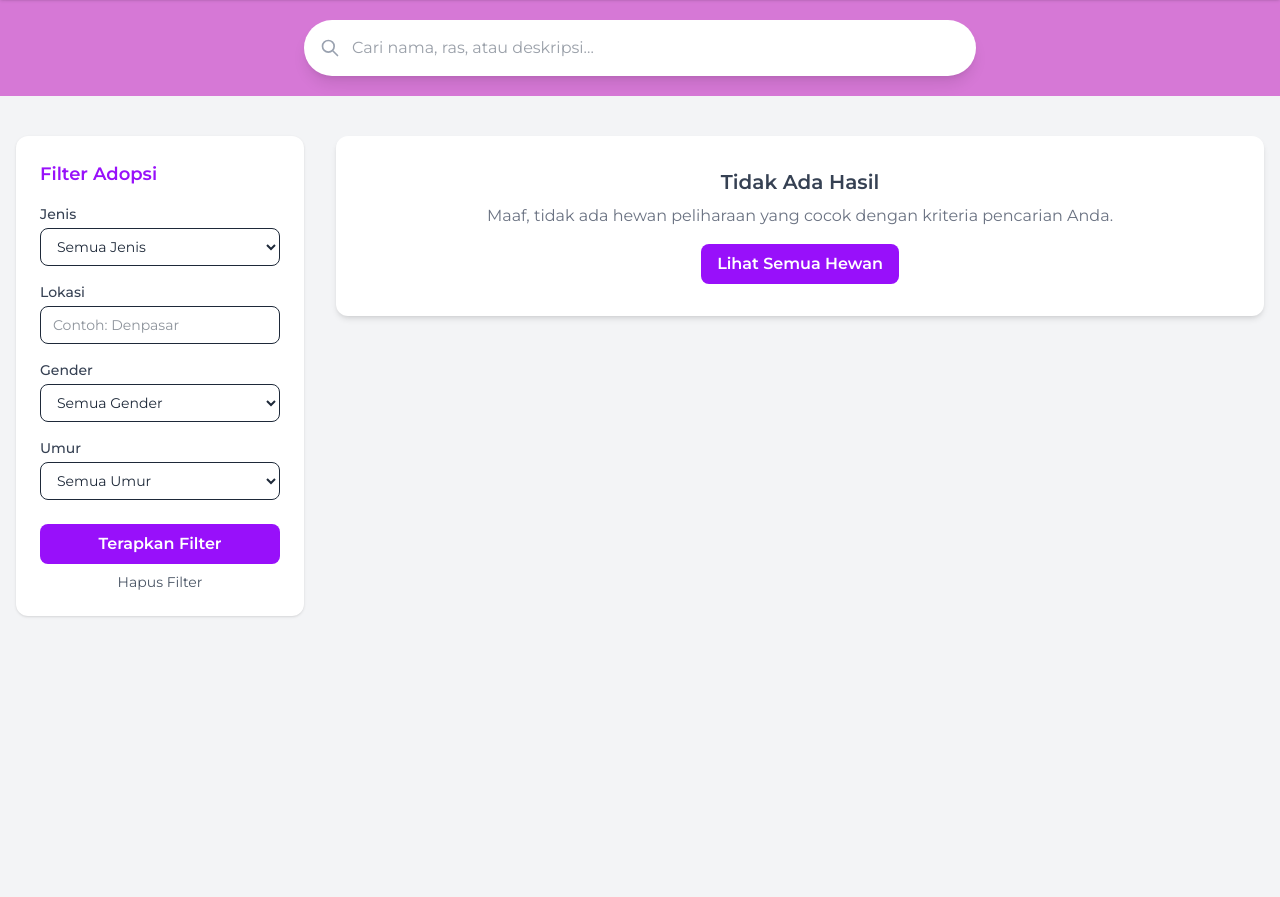
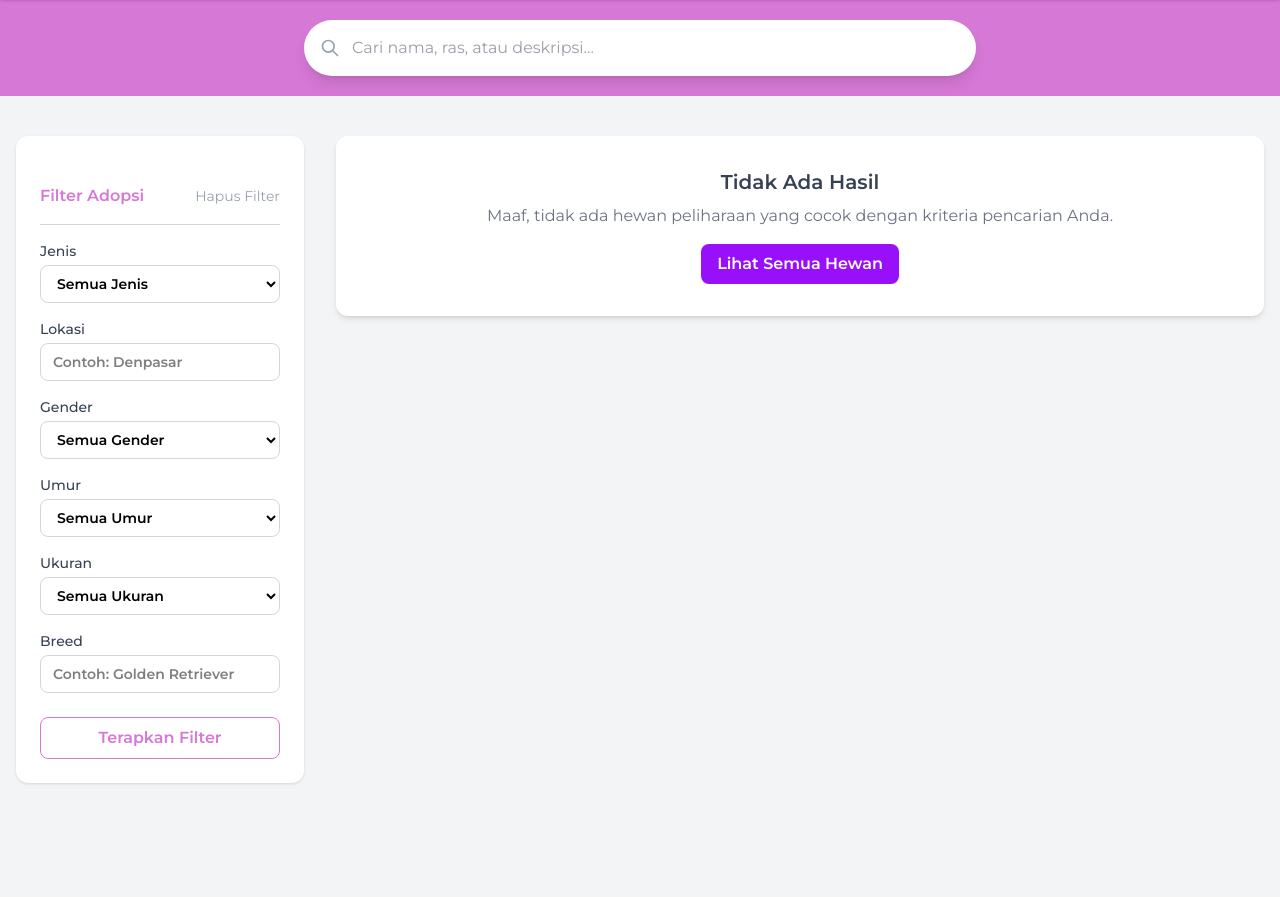
Before and after one commit to anggawww05/adopt-me-laravel, a Laravel app: page /adopt/post-adopt in a window 1280 px wide. Shown: the part 112-1009 px from the top of the page. Run offline with Laravel 12, Linux system fonts and the light colour scheme; data that the repository does not hold is empty; style sheets or scripts are compiled from the project's sources; some web fonts are replaced.

Commit message:
feat: adding search filter for breed

```diff
--- a/app/Http/Controllers/PostController.php
+++ b/app/Http/Controllers/PostController.php
@@ -47,7 +47,14 @@ class PostController extends Controller
                 $query->where('age', '>', 36);
             }
         }
-
+        // 6. Filter by breed
+        if ($request->filled('breed')) {
+            $query->where('breed', 'like', '%' . $request->breed . '%');
+        }
+         // 7. Filter by size
+        if ($request->filled('size')) {
+            $query->where('size', $request->size);
+        }
         // Get the results, paginate them (9 per page), and keep the query string in the links
         $pets = $query->where('status', 'available')->paginate(9)->withQueryString();
 
--- a/resources/views/adoptpost.blade.php
+++ b/resources/views/adoptpost.blade.php
@@ -4,13 +4,17 @@
 
             <!-- Filter Sidebar -->
             <div class="md:col-span-1 bg-white rounded-xl shadow-sm p-6 h-fit">
-                <h2 class="text-lg text-purple-600 font-semibold mb-4">Filter Adopsi</h2>
+                <div class="flex justify-between items-center mb-4 border-b border-gray-300">
+                    <h2 class=" text-[#D678D6] font-semibold mb-4 mt-6">Filter Adopsi </h2>
+                    <a href="{{ route('adopt.post') }}" class="block text-gray-400 mt-2 text-sm hover:underline">Hapus Filter</a>
+                </div>
+
 
                 <form action="{{ route('adopt.post') }}" method="GET">
                     <!-- Filter by Species -->
                     <div class="mb-4">
                         <label class="block text-sm font-medium text-gray-700 mb-1">Jenis</label>
-                        <select name="species" class="w-full border rounded-lg px-3 py-2 text-sm focus:ring-purple-500 focus:border-purple-500">
+                        <select name="species" class="w-full border border-gray-300 rounded-lg text-black  font-semibold px-3 py-2 text-sm focus:ring-[#D678D6] focus:border-[#D678D6]">
                             <option value="">Semua Jenis</option>
                             <option value="dog" {{ request('species') == 'dog' ? 'selected' : '' }}>Anjing</option>
                             <option value="cat" {{ request('species') == 'cat' ? 'selected' : '' }}>Kucing</option>
@@ -20,13 +24,13 @@
                     <!-- Filter by Location -->
                     <div class="mb-4">
                         <label class="block text-sm font-medium text-gray-700 mb-1">Lokasi</label>
-                        <input type="text" name="city" class="w-full border rounded-lg px-3 py-2 text-sm focus:ring-purple-500 focus:border-purple-500" placeholder="Contoh: Denpasar" value="{{ request('city') }}">
+                        <input type="text" name="city" class="w-full border border-gray-300 rounded-lg text-black  font-semibold px-3 py-2 text-sm focus:ring-[#D678D6] focus:border-[#D678D6]" placeholder="Contoh: Denpasar" value="{{ request('city') }}">
                     </div>
 
                     <!-- Filter by Gender -->
                     <div class="mb-4">
                         <label class="block text-sm font-medium text-gray-700 mb-1">Gender</label>
-                        <select name="gender" class="w-full border rounded-lg px-3 py-2 text-sm focus:ring-purple-500 focus:border-purple-500">
+                        <select name="gender" class="w-full border border-gray-300 rounded-lg text-black  font-semibold px-3 py-2 text-sm focus:ring-[#D678D6] focus:border-[#D678D6]">
                             <option value="">Semua Gender</option>
                             <option value="male" {{ request('gender') == 'male' ? 'selected' : '' }}>Jantan</option>
                             <option value="female" {{ request('gender') == 'female' ? 'selected' : '' }}>Betina</option>
@@ -36,7 +40,7 @@
                     <!-- Filter by Age -->
                     <div class="mb-4">
                         <label class="block text-sm font-medium text-gray-700 mb-1">Umur</label>
-                        <select name="age" class="w-full border rounded-lg px-3 py-2 text-sm focus:ring-purple-500 focus:border-purple-500">
+                        <select name="age" class="w-full border border-gray-300 rounded-lg text-black  font-semibold px-3 py-2 text-sm focus:ring-[#D678D6] focus:border-[#D678D6]">
                             <option value="">Semua Umur</option>
                             <option value="lt1" {{ request('age') == 'lt1' ? 'selected' : '' }}>< 1 Tahun</option>
                             <option value="1to3" {{ request('age') == '1to3' ? 'selected' : '' }}>1-3 Tahun</option>
@@ -44,8 +48,23 @@
                         </select>
                     </div>
 
-                    <button type="submit" class="w-full bg-purple-600 text-white font-semibold py-2 rounded-lg mt-2 hover:bg-purple-700 transition">Terapkan Filter</button>
-                    <a href="{{ route('adopt.post') }}" class="w-full block text-center text-gray-600 mt-2 text-sm hover:underline">Hapus Filter</a>
+                    <!-- Filter by Size -->
+                    <div class="mb-4">
+                        <label class="block text-sm font-medium text-gray-700 mb-1">Ukuran</label>
+                        <select name="size" class="w-full border border-gray-300 rounded-lg text-black  font-semibold px-3 py-2 text-sm focus:ring-[#D678D6] focus:border-[#D678D6]">
+                            <option value="">Semua Ukuran</option>
+                            <option value="kecil" {{ request('size') == 'kecil' ? 'selected' : '' }}>Kecil</option>
+                            <option value="sedang" {{ request('size') == 'sedang' ? 'selected' : '' }}>Sedang</option>
+                            <option value="besar" {{ request('size') == 'besar' ? 'selected' : '' }}>Besar</option>
+                        </select>
+                    </div>
+                    <!-- Filter by Breed -->
+                     <div class="mb-4">
+                        <label class="block text-sm font-medium text-gray-700 mb-1">Breed</label>
+                        <input type="text" name="breed" class="w-full border border-gray-300 rounded-lg text-black  font-semibold px-3 py-2 text-sm focus:ring-[#D678D6] focus:border-[#D678D6]" placeholder="Contoh: Golden Retriever" value="{{ request('breed') }}">
+                    </div>
+                    <button type="submit" class="w-full border text-[#D678D6] font-semibold py-2 rounded-lg mt-2 hover:bg-[#D678D6] hover:text-white transition">Terapkan Filter</button>
+
                 </form>
             </div>
 
@@ -62,14 +81,16 @@
                                 <h3 class="font-bold text-lg mb-1 text-gray-800">{{ $pet->name }}</h3>
                                 <div class="text-xs text-gray-500 mb-2">{{ $pet->city }}</div>
                                 <div class="mb-3">
-                                    <span class="inline-block bg-purple-100 text-purple-600 rounded-full px-3 py-1 text-xs font-semibold mr-2">{{ ucfirst($pet->gender) }}</span>
-                                    <span class="inline-block bg-purple-100 text-purple-600 rounded-full px-3 py-1 text-xs font-semibold">{{ $pet->breed }}</span>
+                                    <span class="font-semibold text-xs">Gender:</span>
+                                    <span class="inline-block bg-purple-100 text-[#D678D6] rounded-full px-3 py-1 text-xs font-semibold mr-2">{{ ucfirst($pet->gender) }}</span>
+                                    <span class="font-semibold text-xs">Breed:</span>
+                                    <span class="inline-block bg-purple-100 text-[#D678D6] rounded-full px-3 py-1 text-xs font-semibold">{{ $pet->breed }}</span>
                                 </div>
                                 <p class="text-sm text-gray-600 mb-4 flex-1">
                                     {{ Str::limit($pet->description, 100) }}
                                 </p>
 
-                                <a href="{{ route('adopt.detail', $pet) }}" class="text-center font-semibold text-purple-600 group-hover:text-purple-800 transition mt-auto border border-purple-600 hover:bg-purple-600 hover:text-white rounded-2xl px-3 py-3 relative inline-block">
+                                <a href="{{ route('adopt.detail', $pet) }}" class="text-center font-semibold text-[#D678D6] group-hover:text-[#D678D6] transition mt-auto border border-[#D678D6] hover:bg-[#D678D6] hover:text-white rounded-2xl px-3 py-3 relative inline-block">
                                     <span class="absolute inset-0" aria-hidden="true"></span>
                                     More Info...
                                 </a>
--- a/resources/views/form-rehomer.blade.php
+++ b/resources/views/form-rehomer.blade.php
@@ -188,7 +188,7 @@
                     </div>
 
                     <div>
-                        <label for="umur" class="block mb-2 font-medium text-gray-700">Umur (tahun) <span class="text-red-500">*</span></label>
+                        <label for="umur" class="block mb-2 font-medium text-gray-700">Umur (Bulan) <span class="text-red-500">*</span></label>
                         <select id="umur" name="umur" required class="w-full border-gray-300 rounded-lg shadow-sm focus:border-purple-500 focus:ring-purple-500">
                             <option value="unknown">Tidak Diketahui</option>
                             @for ($i = 0; $i <= 36; $i++)
```
